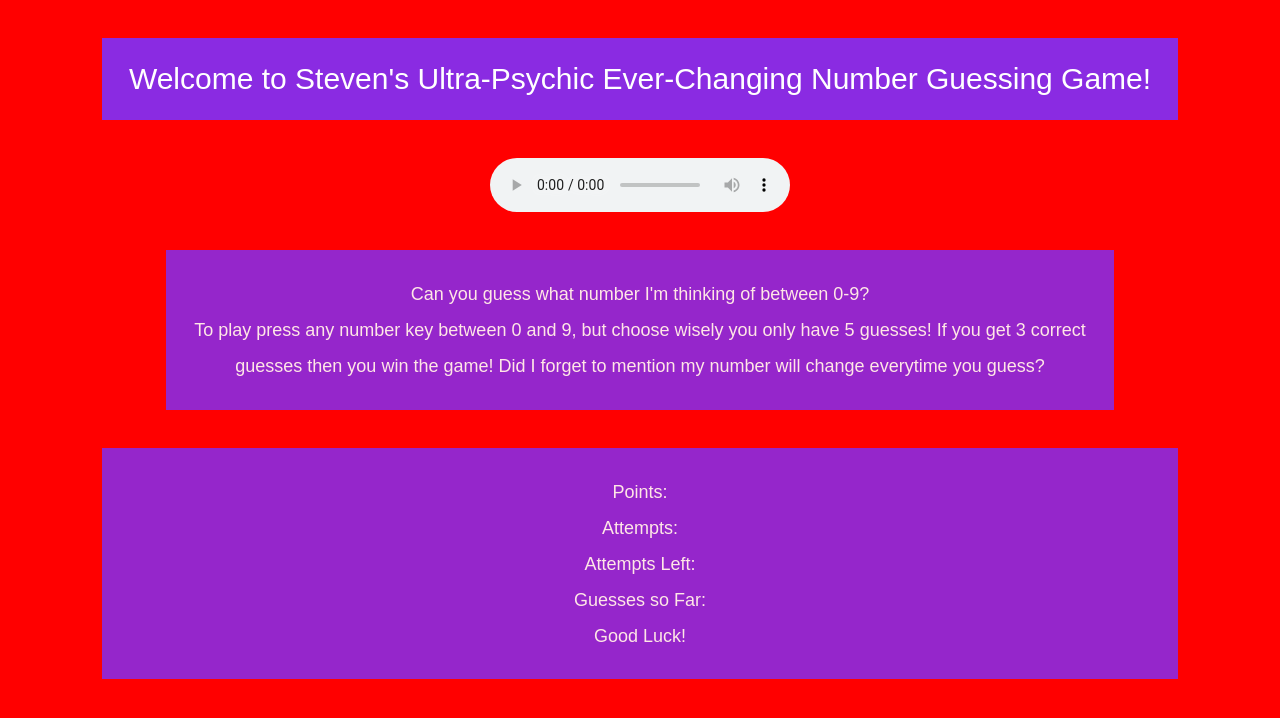
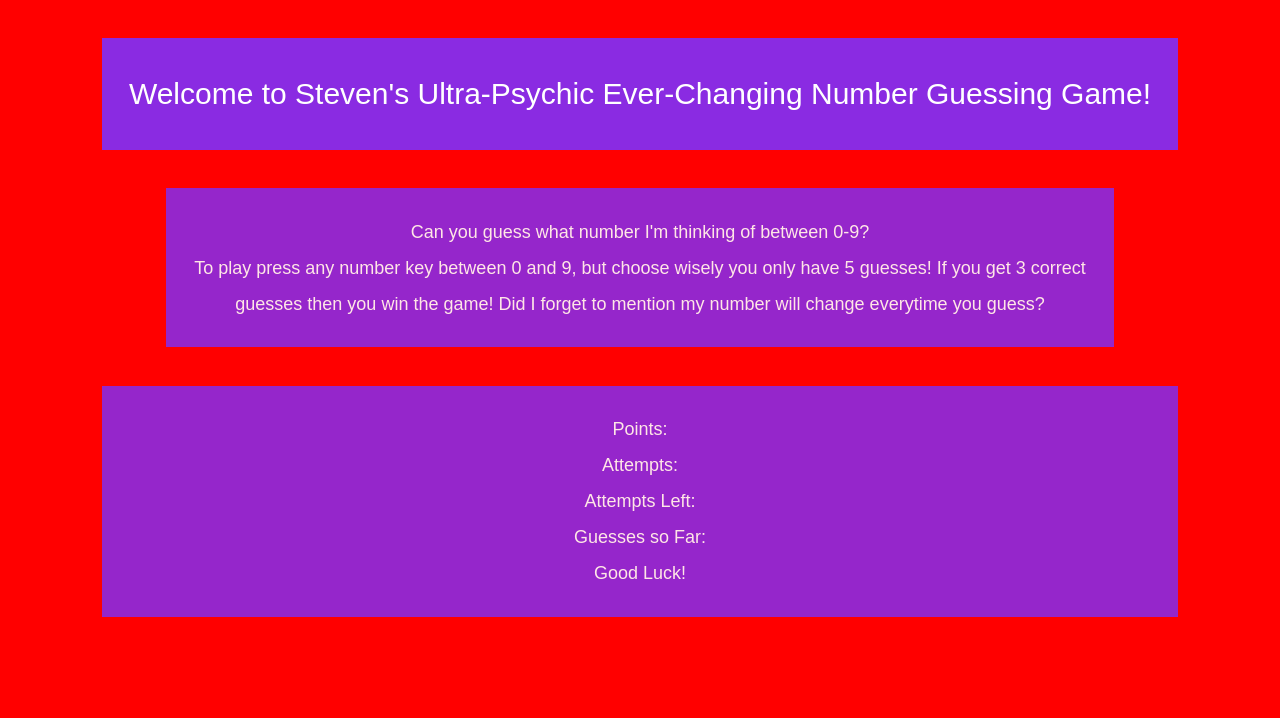
Before and after one commit to stevencmann2/number-guess-game, a plain HTML site: page index.html in a window 1280 px wide. Drawn offline with Linux system fonts and the light colour scheme.

Commit message:
took out existing audio file for copyright reasons

```diff
--- a/assets/css/style.css
+++ b/assets/css/style.css
@@ -16,14 +16,11 @@ header {
     font-size: 30px;
     background-color: blueviolet;
     width: 80%;
+    line-height: 2;
 
 }
 
-audio {
-    display: block;
-    margin: auto;
-    margin-top: 3%;
-}
+
 
 #box1 {
     display: block;
--- a/index.html
+++ b/index.html
@@ -19,9 +19,7 @@
     <header>
         <h1>Welcome to Steven's Ultra-Psychic Ever-Changing Number Guessing Game!</h1>
     </header>
-    <div>
-        <audio controls id="audio" src="assets/images/websong.mp3"></audio>
-    </div>
+
     <p>
         <div id="box1">
             <p id="line1"> Can you guess what number I'm thinking of between 0-9?</p>
```
